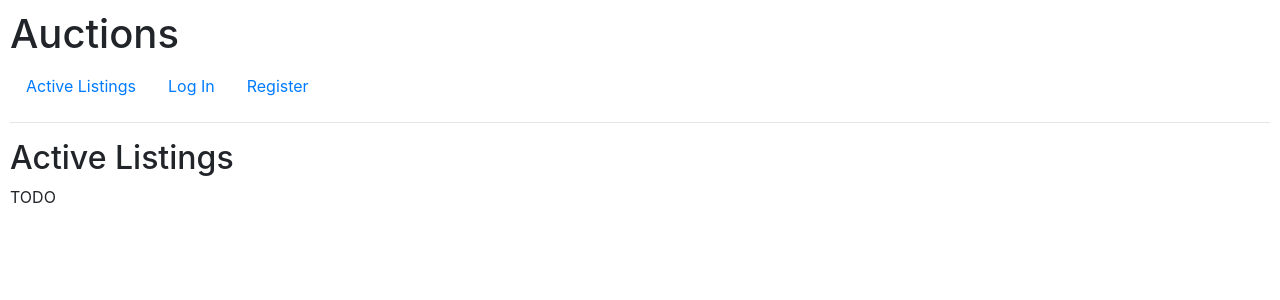
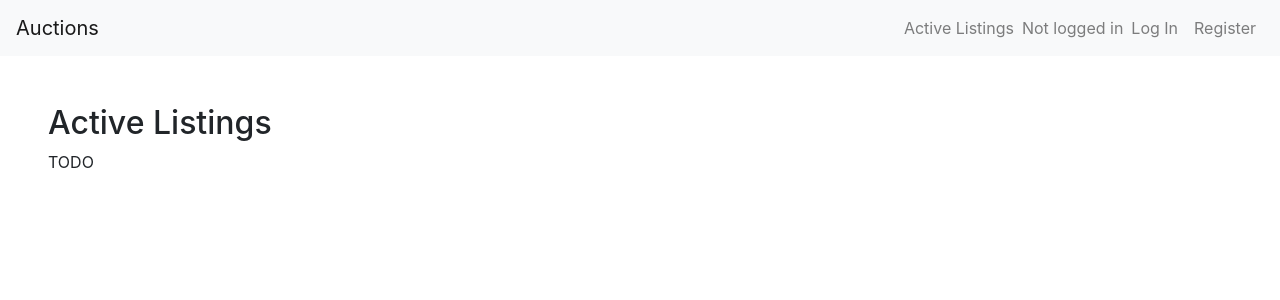
Before and after one commit to Rayyan06/ecommerce, a Django app: page / in a window 1280 px wide. Shown: the top 300 px of the page. Run offline with Django 3.2, Linux system fonts and the light colour scheme; some libraries are stand-ins or nearby versions.

Commit message:
Added NAVBAR

```diff
--- a/auctions/static/auctions/styles.css
+++ /dev/null
@@ -1,3 +0,0 @@
-body {
-    padding: 10px;
-}
--- a/auctions/templates/auctions/layout.html
+++ b/auctions/templates/auctions/layout.html
@@ -5,20 +5,44 @@
     <head>
         <title>{% block title %}Auctions{% endblock %}</title>
         <link rel="stylesheet" href="https://stackpath.bootstrapcdn.com/bootstrap/4.4.1/css/bootstrap.min.css" integrity="sha384-Vkoo8x4CGsO3+Hhxv8T/Q5PaXtkKtu6ug5TOeNV6gBiFeWPGFN9MuhOf23Q9Ifjh" crossorigin="anonymous">
+        <script src="https://code.jquery.com/jquery-3.5.1.slim.min.js" integrity="sha384-DfXdz2htPH0lsSSs5nCTpuj/zy4C+OGpamoFVy38MVBnE+IbbVYUew+OrCXaRkfj" crossorigin="anonymous"></script>
+<script src="https://cdn.jsdelivr.net/npm/bootstrap@4.5.3/dist/js/bootstrap.bundle.min.js" integrity="sha384-ho+j7jyWK8fNQe+A12Hb8AhRq26LrZ/JpcUGGOn+Y7RsweNrtN/tE3MoK7ZeZDyx" crossorigin="anonymous"></script>
+
         <link href="{% static 'auctions/styles.css' %}" rel="stylesheet">
     </head>
     <body>
 
-        <h1>Auctions</h1>
+        <nav class="navbar navbar-expand-lg navbar-light bg-light">
+            <a class="navbar-brand" href="{% url 'index' %}">Auctions</a>
 
-        <ul class="nav">
+            <button class="navbar-toggler" type="button" data-toggle="collapse" data-target="#navbarSupportedContent" aria-controls="navbarSupportedContent" aria-expanded="false" aria-label="Toggle navigation">
+             <span class="navbar-toggler-icon"></span>
+            </button>
+
+
+            <div class="collapse navbar-collapse" id="navbarSupportedContent">
+                <ul class="navbar-nav ml-auto">
                     <li class="nav-item">
                         <a class="nav-link" href="{% url 'index' %}">Active Listings</a>
                     </li>
+
+                    <li class="nav-item">
+                        {% if user.is_authenticated %}
+                            <span class="navbar-text">
+                                Signed in as <strong>{{ user }}</strong>
+                            </span>
+                        {% else %}
+                            <span class="navbar-text">
+                                Not logged in
+                            </span>
+                        {% endif %}
+                    </li>
+
                     {% if user.is_authenticated %}
                         <li class="nav-item">
                             <a class="nav-link" href="{% url 'logout' %}">Log Out</a>
                         </li>
+
                     {% else %}
                         <li class="nav-item">
                             <a class="nav-link" href="{% url 'login' %}">Log In</a>
@@ -28,9 +52,12 @@
                         </li>
                     {% endif %}
                 </ul>
+            </div>
+        </nav>
 
-        <hr>
+        <div class="main m-5">
             {% block body %}
             {% endblock %}
+        </div>
     </body>
 </html>
```
Lines whose indentation alone changed are shown as unchanged.
